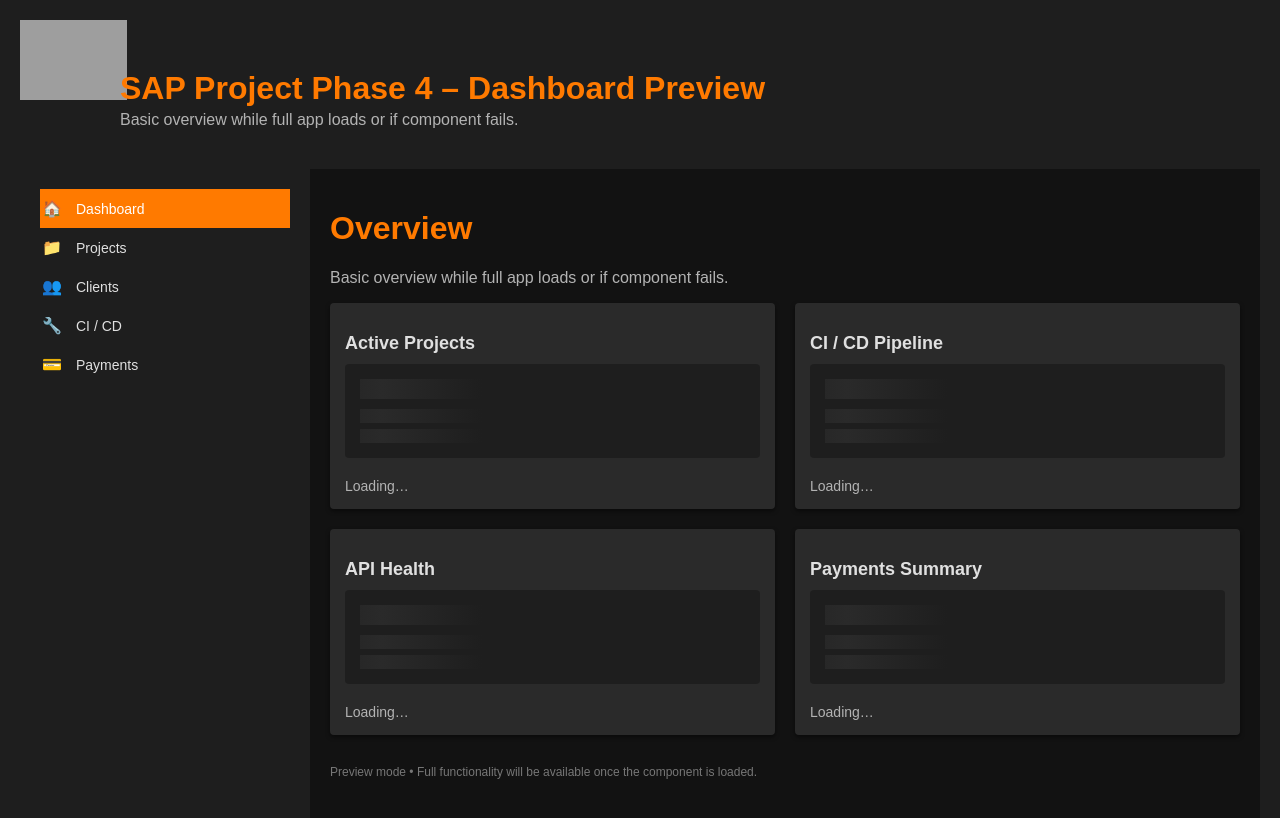
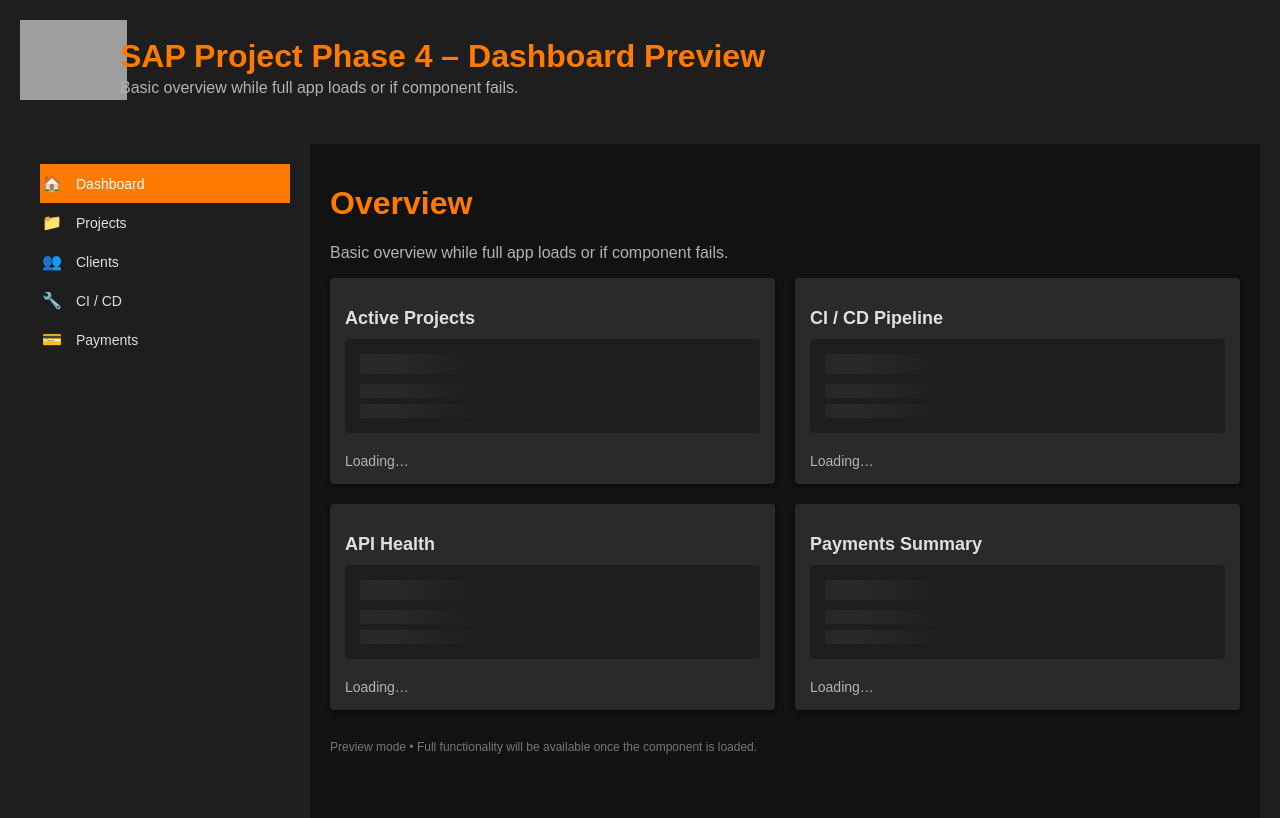
Before and after one commit to vitrixLab/SAP-Project-Phase-4-abap-partner-reference-application, a website: page fiori-apps/visitors/webapp/index.html in a window 1280 px wide. Drawn offline with Linux system fonts and the light colour scheme; grey boxes are pictures that could not be loaded.

Commit message:
Update index.html

```diff
--- a/fiori-apps/visitors/webapp/index.html
+++ b/fiori-apps/visitors/webapp/index.html
@@ -164,9 +164,6 @@
       font‑size: 14px;
       color: #B3B3B3;
     }
-    .app‑small {
-      font‑size: 7px;
-    }
     @media (max‑width: 768px) {
       .header‑wrapper {
         flex‑direction: column;
@@ -217,7 +214,7 @@
              class="app‑logo" />
       </div>
       <div class="title‑container">
-        <p class="app‑small">&nbsp</p>
+        <br>
         <h1 class="app‑title">SAP Project Phase 4 – Dashboard Preview</h1>
         <p class="app‑subtitle">Basic overview while full app loads or if component fails.</p>
       </div>
```
